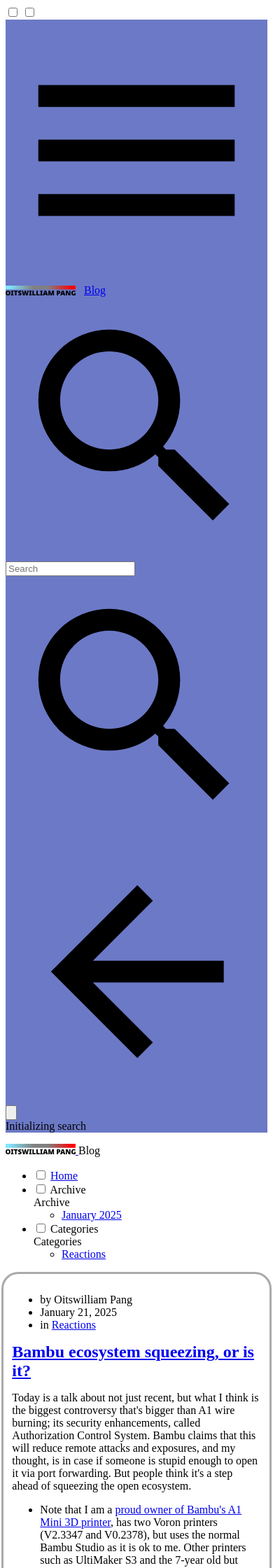
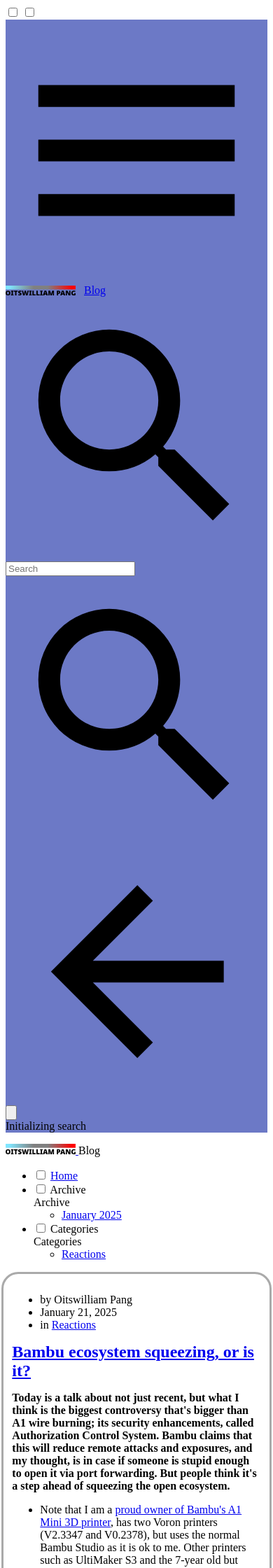
Before and after one commit to Bunny350/blogs, an MkDocs documentation site: the page built from docs/index.md, in a window 390 px wide. Shown: the top 2240 px of the page at 70% size. Built offline with MkDocs 1.6.1 and Material for MkDocs 9.7.7, drawn with Linux system fonts in a browser that asks for light colours.

Commit message:
Bug fixes and changes
This change fixes bugs related to broken mobile search interface by removing backdrop filter on mobile size by working around and broken mobile navigation when viewing blog posts.
This also changes the links that was pointing to from blog to blogs, change the behavior from reloading to force reload when clicked the link that meant to visit blog on the footer, adjust Z index on that and make paragraph weight bolder.

```diff
--- a/docs/stylesheets/extra.css
+++ b/docs/stylesheets/extra.css
@@ -9,11 +9,12 @@
     font-feature-settings: "pnum" on, "salt" on, "liga" off;
 }
 
+
+
 .md-header {
     background-color: color-mix(in srgb, var(--md-primary-fg-color) 100%, transparent 30%);
     backdrop-filter: blur(5px)
 }
-
 .md-grid.md-typeset {
   max-width: 92%;
 }
@@ -109,6 +110,10 @@
         display: none
     }
 
+    .md-header {
+        backdrop-filter: none
+    }
+
 }
 
 a.link-wrapper {
@@ -129,6 +134,7 @@
     padding: 0;
     margin: 0
 }
+
 .md-header__ellipsis.oiwp-blog-interface a img {
     padding-right: 12px;
 }
@@ -164,12 +170,12 @@
     font-weight: bold;
     margin: 0px
 }
+p {
+    font-weight: 600;
+}
 
 @media screen {
     [data-md-color-scheme=slate] {
-        --md-default-fg-color: rgba(128, 0, 255, 1.0);
-        --md-default-fg-color--light: rgba(128, 0, 255, 1.0);
-        --md-default-fg-color--lighter: rgba(128, 0, 255, 1.0);
         --x-formerly-twitter: url(/assets/x-logo-dark.svg);
     }
 }
@@ -180,11 +186,12 @@
     width: 50px;
     height: 50px;
     background-repeat: no-repeat;
+    margin: 0px;
     background-image: var(--x-formerly-twitter)
 }
 
 .oiwp-footer {
-    z-index: 120
+    z-index: 3
 }
 
 .footer-left-nav-limiter {
--- a/mkdocs.yml
+++ b/mkdocs.yml
@@ -1,9 +1,10 @@
 site_name: Blog
-site_url: https://www.oitswilliam.com/blog
+site_url: https://www.oitswilliam.com/blogs
 
 theme:
     name: material
     logo: assets/oitswilliam.svg
+    favicon: /css/oiwp-favicon.png
     font: false
     custom_dir: overrides
     features:
--- a/overrides/base.html
+++ b/overrides/base.html
@@ -137,7 +137,6 @@
           {% endblock %}
           <main class="md-main" data-md-component="main">
               <div class="md-main__inner md-grid">
-              {% if page.is_homepage or (("category/" in page.url) or ("archive/" in page.url) or ("page/" in page.url)) %}
                   {% block site_nav %}
                     {% if nav %}
                       {% if page.meta and page.meta.hide %}
@@ -157,7 +156,6 @@
                       </div>
                     {% endif %}
                 {% endblock %}
-            {% endif %}
               {% block container %}
                 <div class="md-content" data-md-component="content">
                   <article class="md-content__inner md-typeset">
--- a/overrides/partials/oiwp-footer-bloglinks.html
+++ b/overrides/partials/oiwp-footer-bloglinks.html
@@ -1,9 +1,9 @@
 <div class="bottomnav bottomnav-links hide-on-mobile">
     <h3>Blog categories</h3>
-    <p><a href="/blog/category/oitswilliam-pang">Oitswilliam Pang</a><br></p>
-    <p><a href="/blog/category/hardware">Hardware</a></p>
-    <p><a href="/blog/category/reactions">Reactions</a></p>
-    <p><a href="/blog/category/legacy">Legacy</a></p>
+    <p><a href="/blogs/category/oitswilliam-pang">Oitswilliam Pang</a><br></p>
+    <p><a href="/blogs/category/hardware">Hardware</a></p>
+    <p><a href="/blogs/category/reactions">Reactions</a></p>
+    <p><a href="/blogs/category/legacy">Legacy</a></p>
 </div>
 <div class="bottomnav bottomnav-links hide-on-mobile">
 </div>
--- a/overrides/partials/oiwp-footer.html
+++ b/overrides/partials/oiwp-footer.html
@@ -81,7 +81,7 @@
             const changeNavButton = document.getElementById("changeFooterNav");
             if (!mainNavUX.className.includes("matically-shown")) {
                 window.scrollTo(0, 0)
-                window.location.reload()
+                window.location.href = "/blogs"
               } else {
                   var hidingVar = new RegExp('(\\s|^)' + "matically-hidden" + '(\\s|$)');
                   blogNavUX.className = blogNavUX.className.replace(hidingVar, ' '); // from https://stackoverflow.com/questions/26736587/how-to-add-and-remove-classes-in-javascript-without-jquery but more primitive
```
